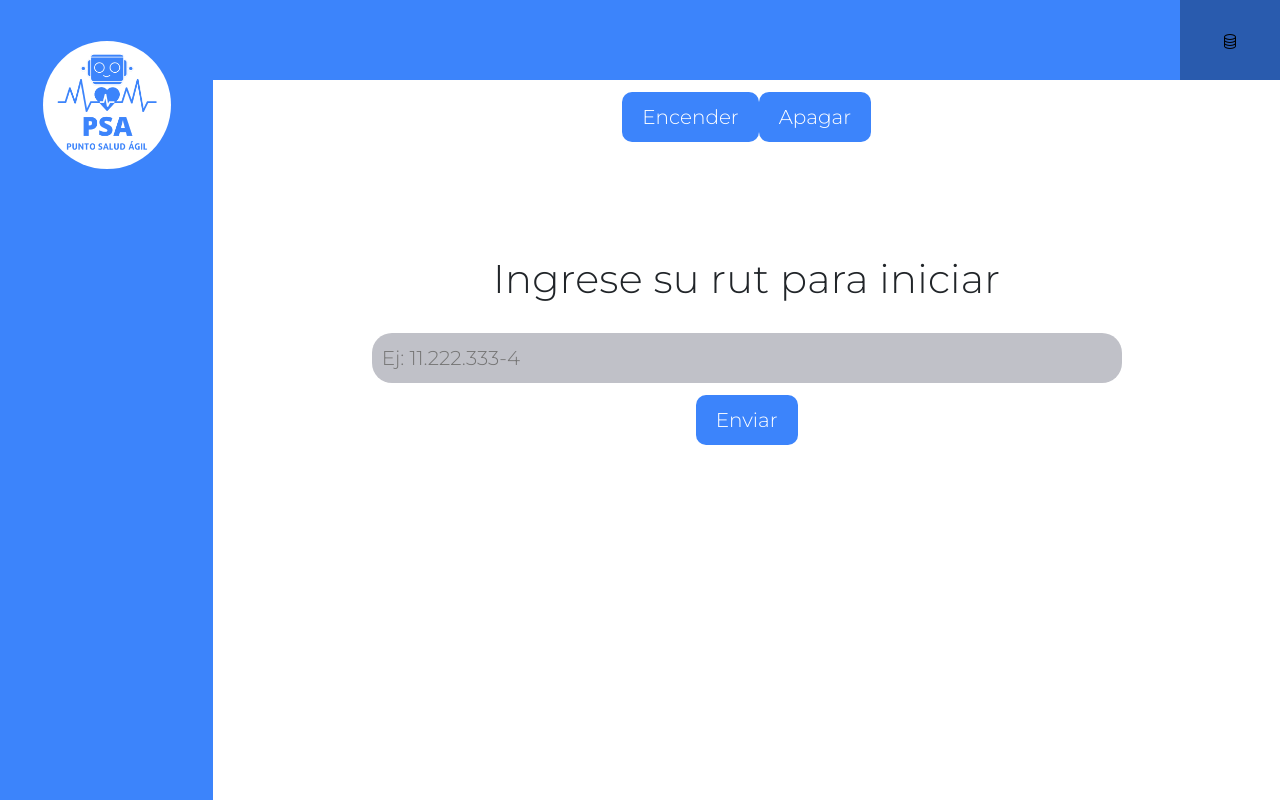
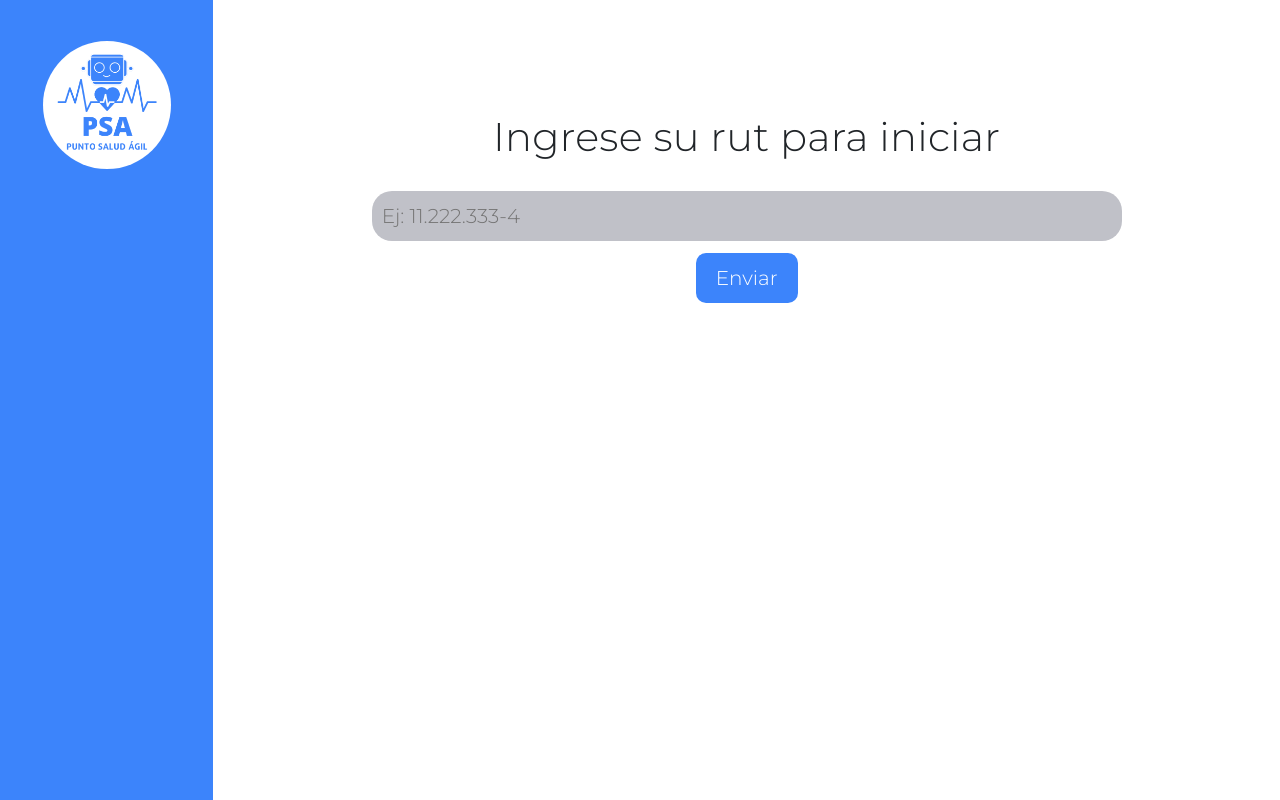
Before and after one commit to Yungryota/PSA, an Angular app in the folder psa_templates/: page /login-psa in a window 1280 px wide. Built offline with nearby package versions, Linux system fonts and the light colour scheme.

Commit message:
cambio estético

```diff
--- a/psa_templates/src/app/vistas/login-psa/login-psa.component.html
+++ b/psa_templates/src/app/vistas/login-psa/login-psa.component.html
@@ -16,15 +16,7 @@
 
     <!--DA_RF1 - PASO 1: DESPLIEGA VISTA LOGIN -->
     <div class="main-content">
-      <div class="admin-access">
-        <button (click)="goView()"class="btn btn-admin-access">
-          <img src="../../assets/img/database.svg">
-        </button>
-      </div>
-      <div class="arduino">
-        <button type="button" class="enviar-btn" (click)="encenderLed()">Encender</button> <!--2: Pulsa ok-->
-        <button type="button" class="enviar-btn" (click)="apagarLed()">Apagar</button> <!--2: Pulsa ok-->
-      </div>
+
       <div class="centered-content">
         <p>Ingrese su rut para iniciar</p>
         <input type="text" placeholder="Ej: 11.222.333-4" class="rut-input" [(ngModel)]="rutABuscar"><!--DA_RF1 - PASO 2: LLENA CAMPOS-->
```
